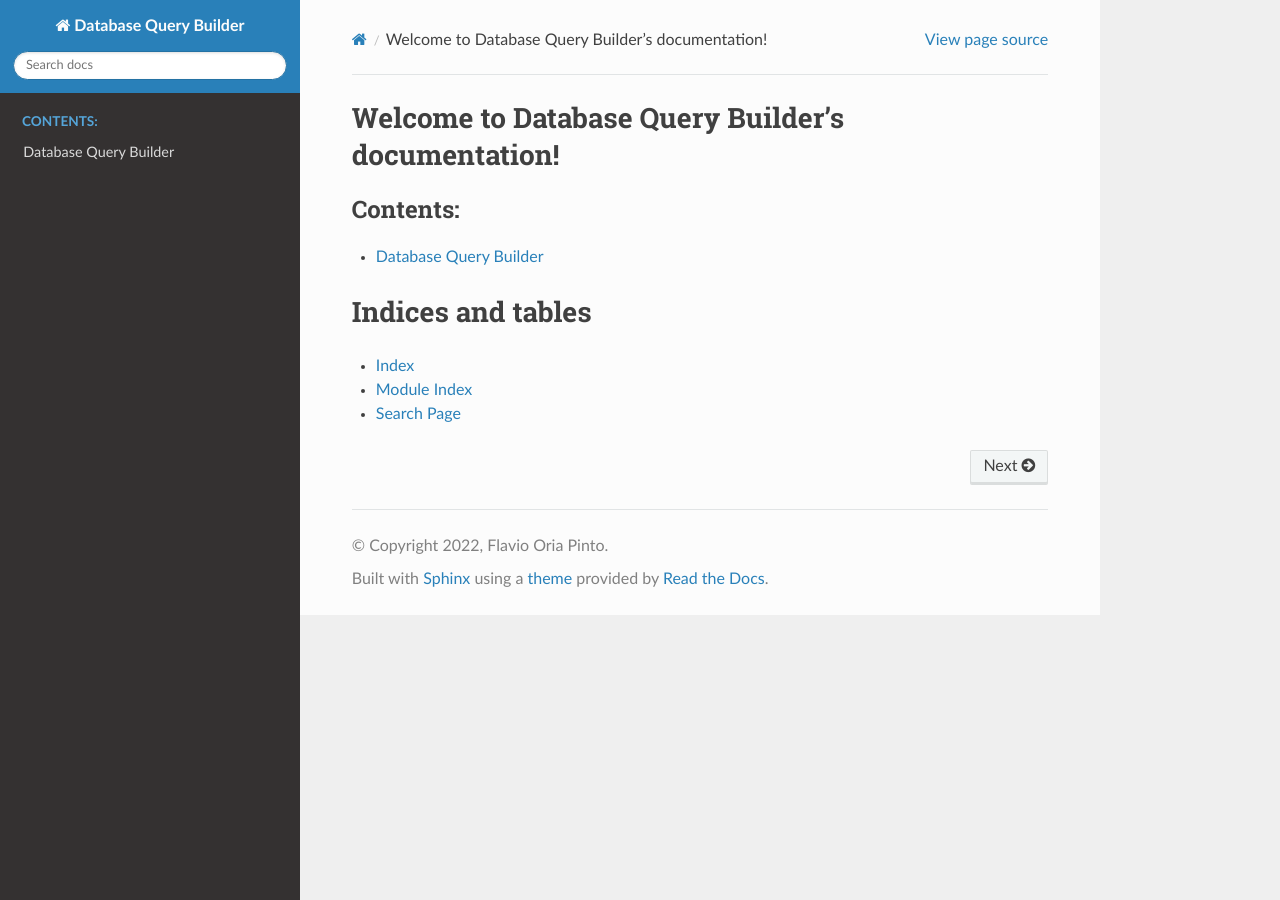
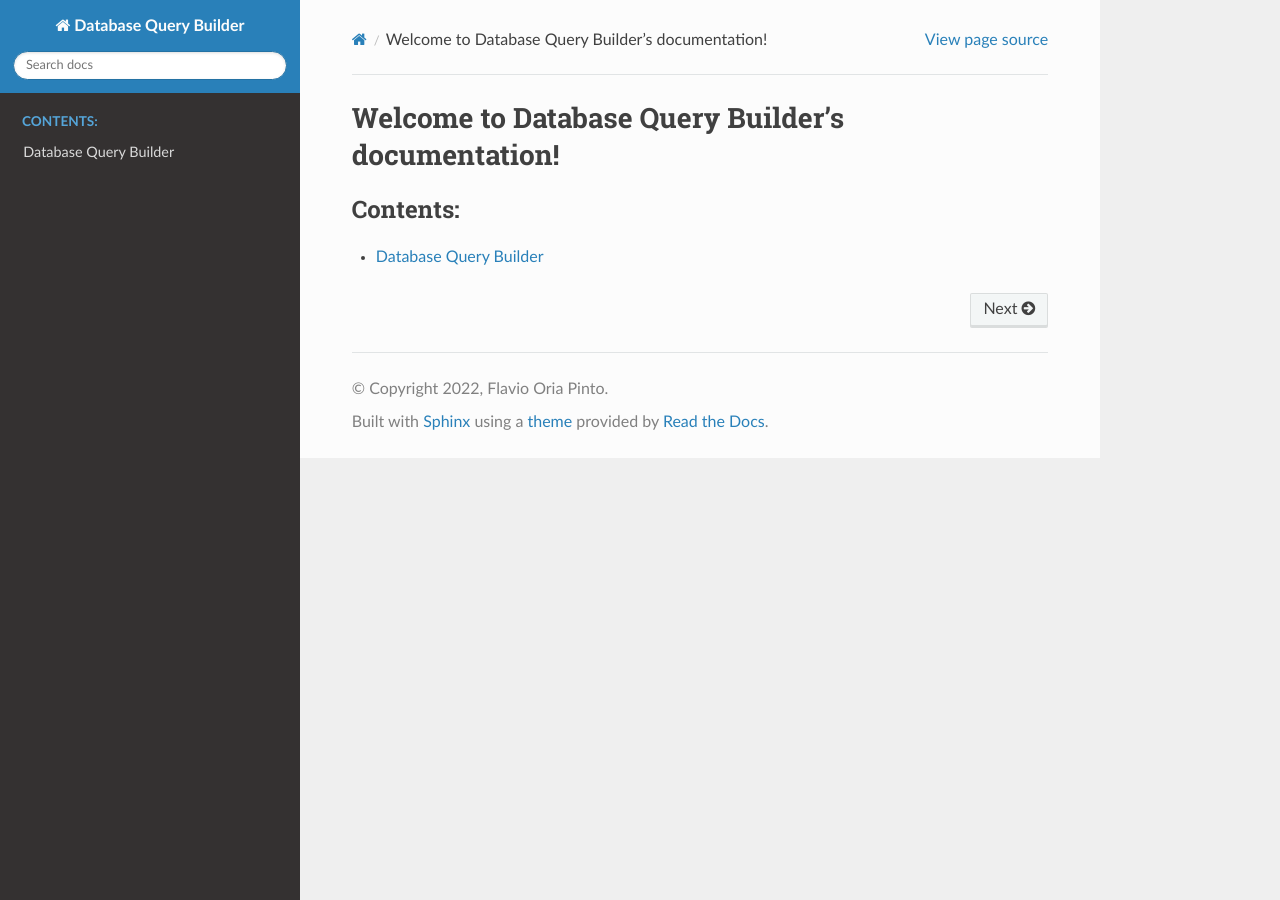
Before and after one commit to flaviooria/database_query_builder, a Sphinx documentation site: the page built from docs/index.rst, in a window 1280 px wide. Built offline with Sphinx 7.4.7 and the Read the Docs theme 2.0.0, drawn with Linux system fonts in a browser that asks for light colours.

```diff
--- a/docs/conf.py
+++ b/docs/conf.py
@@ -1,18 +1,14 @@
-# Configuration file for the Sphinx documentation builder.
-#
-# For the full list of built-in configuration values, see the documentation:
-# https://www.sphinx-doc.org/en/master/usage/configuration.html
+# -- Path setup ----------------------------------------
+import os
+import sys
+sys.path.insert(0, os.path.abspath('..'))
 
-# -- Project information -----------------------------------------------------
-# https://www.sphinx-doc.org/en/master/usage/configuration.html#project-information
-
+# -- Project information -------------------------------
 project = 'Database Query Builder'
 copyright = '2022, Flavio Oria Pinto'
 author = 'Flavio Oria Pinto'
 
-# -- General configuration ---------------------------------------------------
-# https://www.sphinx-doc.org/en/master/usage/configuration.html#general-configuration
-
+# -- General configuration -----------------------------
 extensions = [
     'recommonmark',
     'sphinx.ext.autodoc',
@@ -22,10 +18,6 @@ extensions = [
 templates_path = ['_templates']
 exclude_patterns = ['_build', 'Thumbs.db', '.DS_Store']
 
-
-
-# -- Options for HTML output -------------------------------------------------
-# https://www.sphinx-doc.org/en/master/usage/configuration.html#options-for-html-output
-
+# -- Options for HTML output ---------------------------
 html_theme = 'sphinx_rtd_theme'
 html_static_path = ['_static']
--- a/docs/index.rst
+++ b/docs/index.rst
@@ -11,12 +11,3 @@ Welcome to Database Query Builder's documentation!
    :caption: Contents:
 
    source/api/db_querybuilder
-
-
-
-Indices and tables
-==================
-
-* :ref:`genindex`
-* :ref:`modindex`
-* :ref:`search`
--- a/docs/source/api/db_querybuilder.rst
+++ b/docs/source/api/db_querybuilder.rst
@@ -1,7 +1,9 @@
+======================
 Database Query Builder
 ======================
 
 .. currentmodule:: db_querybuilder.databasequerybuilder
 
+.. Don't include inherited members to keep the doc short
 .. autoclass:: db_querybuilder.DatabaseQueryBuilder
     :members:
```
